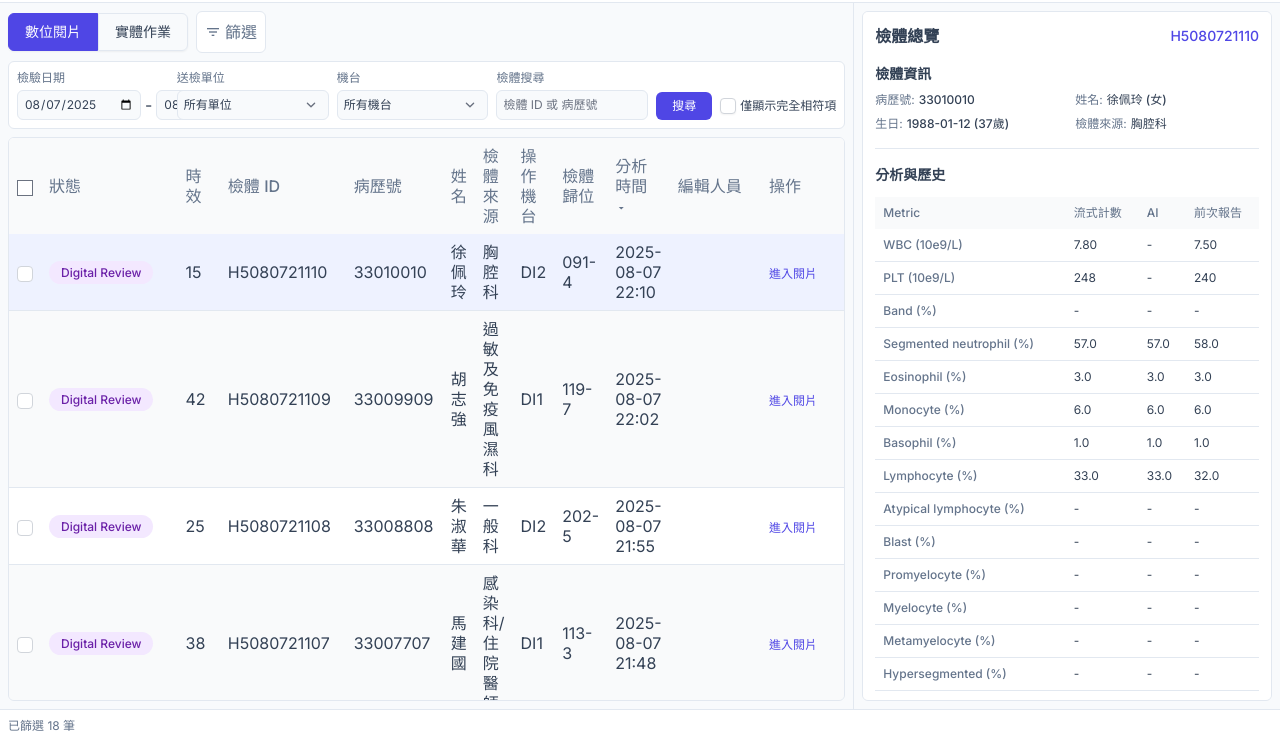
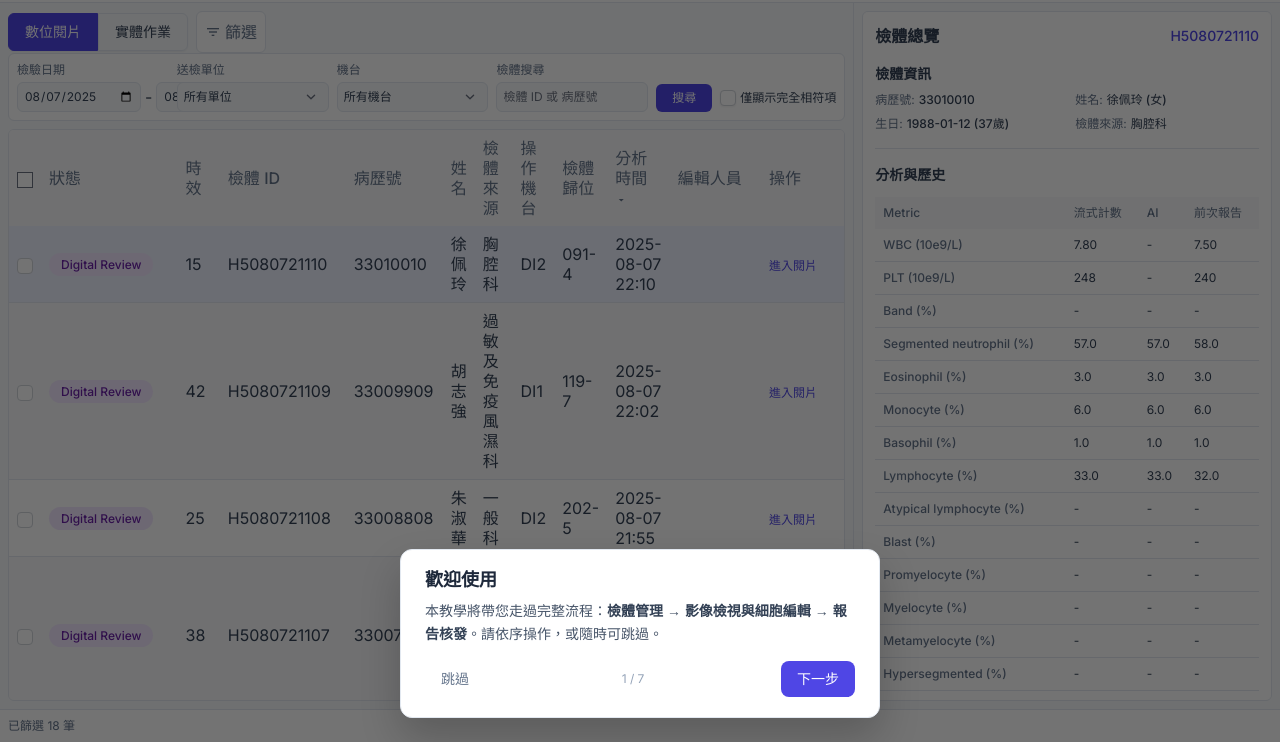
Before and after one commit to lindedeEden/blood-cell-classification-ui, a plain HTML site: page 檢體管理.html in a window 1280 px wide. Shown: the part 58-800 px from the top of the page. Drawn offline with nearby package versions, Linux system fonts and the light colour scheme.

Commit message:
新增新手教學

```diff
--- /dev/null
+++ b/assets/css/tutorial.css
@@ -0,0 +1,132 @@
+/**
+ * 血球分類軟體 - 使用者教學樣式（步驟式高亮導覽）
+ */
+.tutorial-overlay {
+  position: fixed;
+  inset: 0;
+  z-index: 9999;
+  pointer-events: none;
+  opacity: 0;
+  visibility: hidden;
+  transition: opacity 0.2s ease, visibility 0.2s ease;
+  background: transparent;
+}
+.tutorial-overlay.tutorial-visible {
+  pointer-events: auto;
+  opacity: 1;
+  visibility: visible;
+}
+
+/* 暗層在 z-index 0，spotlight 在 10000，框內會顯示在暗層上方故保持明亮 */
+.tutorial-overlay::before {
+  content: '';
+  position: absolute;
+  inset: 0;
+  background: rgba(0, 0, 0, 0.55);
+  pointer-events: auto;
+  z-index: 1;
+}
+
+/* 被框住的區塊高亮：spotlight 在暗層之上、透明無背景，框內見到底下頁面故明亮 */
+.tutorial-spotlight {
+  position: fixed;
+  display: none;
+  border: 3px solid #4F46E5;
+  border-radius: 8px;
+  background: transparent;
+  /* 內圈亮邊 + 外圈暗遮罩；框內為 spotlight 本身無遮罩，保持明亮 */
+  box-shadow: 0 0 0 4px rgba(255, 255, 255, 0.95), 0 0 0 9999px rgba(0, 0, 0, 0.55);
+  pointer-events: none;
+  z-index: 10;
+  transition: top 0.15s ease, left 0.15s ease, width 0.15s ease, height 0.15s ease;
+}
+
+.tutorial-card {
+  position: fixed;
+  bottom: 24px;
+  left: 50%;
+  transform: translateX(-50%);
+  max-width: 480px;
+  width: calc(100% - 32px);
+  background: #fff;
+  border-radius: 12px;
+  box-shadow: 0 20px 40px rgba(0, 0, 0, 0.2);
+  padding: 20px 24px;
+  z-index: 10001;
+  pointer-events: auto;
+  border: 1px solid #e2e8f0;
+}
+
+.tutorial-card-title {
+  font-size: 1.125rem;
+  font-weight: 600;
+  color: #1e293b;
+  margin-bottom: 10px;
+}
+
+.tutorial-card-body {
+  font-size: 0.875rem;
+  line-height: 1.6;
+  color: #475569;
+  margin-bottom: 16px;
+  max-height: 240px;
+  overflow-y: auto;
+}
+
+.tutorial-card-body strong {
+  color: #334155;
+}
+
+.tutorial-card-actions {
+  display: flex;
+  align-items: center;
+  justify-content: space-between;
+  gap: 12px;
+  flex-wrap: wrap;
+}
+
+.tutorial-card-nav {
+  display: flex;
+  align-items: center;
+  gap: 8px;
+}
+
+.tutorial-card-dots {
+  font-size: 0.75rem;
+  color: #94a3b8;
+}
+
+.tutorial-btn {
+  padding: 8px 16px;
+  border-radius: 8px;
+  font-size: 0.875rem;
+  font-weight: 500;
+  cursor: pointer;
+  border: none;
+  transition: background 0.15s ease;
+}
+
+.tutorial-btn-skip {
+  background: transparent;
+  color: #64748b;
+}
+.tutorial-btn-skip:hover {
+  background: #f1f5f9;
+  color: #475569;
+}
+
+.tutorial-btn-next {
+  background: #4F46E5;
+  color: #fff;
+}
+.tutorial-btn-next:hover {
+  background: #4338ca;
+}
+
+.tutorial-btn-prev {
+  background: #f1f5f9;
+  color: #475569;
+}
+.tutorial-btn-prev:hover {
+  background: #e2e8f0;
+}
--- /dev/null
+++ b/assets/js/tutorial.js
@@ -0,0 +1,239 @@
+/**
+ * 血球分類軟體 - 使用者教學（步驟式高亮導覽、跨頁）
+ * 檢體管理 → 影像檢視與細胞編輯 → 報告核發
+ */
+(function () {
+  var STORAGE_KEY_COMPLETED = 'bloodCellTutorialCompleted';
+  var STORAGE_KEY_PHASE = 'bloodCellTutorialPhase';
+  var STORAGE_KEY_STEP = 'bloodCellTutorialStep';
+
+  function getState() {
+    return {
+      completed: localStorage.getItem(STORAGE_KEY_COMPLETED) === '1',
+      phase: localStorage.getItem(STORAGE_KEY_PHASE) || '',
+      step: parseInt(localStorage.getItem(STORAGE_KEY_STEP) || '0', 10)
+    };
+  }
+
+  function setState(completed, phase, step) {
+    if (completed !== undefined) localStorage.setItem(STORAGE_KEY_COMPLETED, completed ? '1' : '');
+    if (phase !== undefined) localStorage.setItem(STORAGE_KEY_PHASE, phase);
+    if (step !== undefined) localStorage.setItem(STORAGE_KEY_STEP, String(step));
+  }
+
+  var SPECIMEN_STEPS = [
+    { selector: null, title: '歡迎使用', body: '本教學將帶您走過完整流程：<strong>檢體管理</strong> → <strong>影像檢視與細胞編輯</strong> → <strong>報告核發</strong>。請依序操作，或隨時可跳過。' },
+    { selector: '#tutorial-specimen-full', title: '檢體管理 — 整體介面', body: '本頁分為<strong>左側</strong>與<strong>右側</strong>：左側為篩選區與檢體列表，右側為檢體總覽。系統預設篩選<strong>當日檢體</strong>避免資料混雜；您可切換數位閱片／實體作業模式，並自訂篩選條件。以下依<strong>左上 → 左下 → 右上 → 右下</strong>介紹各區塊。' },
+    { selector: '#tutorial-area-tl', title: '左上：篩選與模式', body: '<strong>數位閱片／實體作業</strong>：切換工作模式。數位閱片預設顯示待閱片檢體；實體作業預設顯示需推片或實體採血管確認的檢體。<br/><strong>篩選</strong>：點擊可展開檢體狀態勾選（PLT Check、Digital Review 等），勾選自訂要顯示的狀態。<br/><strong>檢驗日期、送檢單位、機台、檢體搜尋</strong>：可依日期區間、單位、機台、檢體 ID／病歷號篩選，並用「僅顯示完全相符項」縮小範圍。' },
+    { selector: '#tutorial-specimen-list', title: '左下：檢體列表與狀態膠囊', body: '檢體列表顯示每筆檢體的資訊，包含<strong>狀態膠囊</strong>：<br/><br/>' +
+      '<strong>狀態膠囊說明：</strong><br/>' +
+      '<span class="inline-block px-2 py-0.5 rounded-full text-xs bg-blue-100 text-blue-800 mr-1">PLT Check</span> 血小板與前次差異大，需人工鏡檢。<br/>' +
+      '<span class="inline-block px-2 py-0.5 rounded-full text-xs bg-orange-100 text-orange-800 mr-1">AI Alert</span> AI 辨識達留單標準，警示關注。<br/>' +
+      '<span class="inline-block px-2 py-0.5 rounded-full text-xs bg-red-100 text-red-800 mr-1">Follow-up</span> LIS 標記需推片確認之檢體，表曾出現異常血球，需追蹤本次結果。<br/>' +
+      '<span class="inline-block px-2 py-0.5 rounded-full text-xs bg-purple-100 text-purple-800 mr-1">Digital Review</span> AI 分類無異常血球，待人工數位閱片確認。<br/>' +
+      '<span class="inline-block px-2 py-0.5 rounded-full text-xs bg-green-100 text-green-800 mr-1">Verified</span> 已簽核完成。<br/>' +
+      '<span class="inline-block px-2 py-0.5 rounded-full text-xs bg-gray-200 text-gray-800 mr-1">Locked</span> 已鎖定，有其他使用者正在編輯。' },
+    { selector: '#tutorial-sidebar-header', title: '右上：檢體總覽標題', body: '右側上方顯示<strong>檢體總覽</strong>標題與目前選取檢體的 ID。點選左側列表任一列後，此區會對應顯示該筆檢體。' },
+    { selector: '#tutorial-sidebar-body', title: '右下：檢體資訊與分析', body: '右側下方顯示選取檢體的<strong>檢體資訊</strong>（病歷號、姓名、科別等）與<strong>分析與歷史報告</strong>（流式計數、AI、前次報告）。未選取時會提示「請從左側列表點選一筆檢體，或雙擊進入閱片」。' },
+    { selector: '#specimen-tbody', title: '進入下一階段', body: '請<strong>雙擊任一檢體列</strong>，或先點選一列後點該列右側的<strong>「進入閱片」</strong>按鈕，即可進入影像檢視與細胞編輯頁面，教學將在該頁繼續。' }
+  ];
+
+  var IMAGE_STEPS = [
+    { selector: null, title: '影像檢視 — 整體介面', body: '本頁分為<strong>左側</strong>與<strong>右側</strong>：左側為檢體資訊、狀態、搜尋與分析表；右側為細胞圖卡與工具列。以下依<strong>左上 → 左下 → 右上 → 右下</strong>介紹各區塊。' },
+    { selector: '#tutorial-image-tl', title: '左上：導航與狀態', body: '<strong>返回列表</strong>：回到檢體管理。<br/><strong>檢體 ID</strong>：目前檢體編號。<br/><strong>狀態膠囊</strong>：該檢體的狀態膠囊。<br/><strong>Add Flag</strong>：醫檢師可手動為整筆檢體新增狀態標記（當人工發現 AI 未辨識到異常時使用），勾選後寫入檢體。<br/><strong>搜尋、上一筆／下一筆</strong>：切換檢體。' },
+    { selector: '#tutorial-image-bl', title: '左下：檢體資訊與分析', body: '<strong>檢體資訊</strong>：可展開／收合，顯示病歷號、科別、機台、歸位等。<br/><strong>分析與歷史報告</strong>：流式計數、AI、前次報告等數據表格，異常值會以紅色標示。異常標準參照林口長庚醫院留單標準。' },
+    { selector: '#tutorial-image-tr', title: '右上：工具列', body: '<strong>檢視進度</strong>：進度條顯示目前閱片完成度。<br/><strong>縮放</strong>：50%～200% 調整細胞圖卡大小。<br/><strong>儲存並核發報告</strong>：編輯完成且達標後，點擊可開啟報告核發畫面。' },
+    { selector: '#main-cell-groups', title: '右下：細胞區塊', body: '依分類群組顯示細胞圖卡（Segmented、Lymphocyte、Blast 等）。<br/><strong>選取</strong>：單選（左鍵）、多選（Ctrl + 左鍵）、範圍選（Shift + 左鍵，限同一群組）、單手模式（按住右鍵 + 左鍵點多顆 → 放開右鍵開選單）。<br/><strong>編輯</strong>：右鍵選單「移至某分類」或拖曳到另一群組，可批次改分類。' },
+    { selector: '#btn-save-report', title: '進入報告核發', body: '編輯完成且無未分類細胞、檢視進度達標後，點擊<strong>「儲存並核發報告」</strong>會開啟報告核發畫面。請點擊此按鈕繼續教學。' }
+  ];
+
+  var REPORT_STEPS = [
+    { selector: null, title: '報告核發 — 整體介面', body: '本頁用於確認數據後簽核。依<strong>左上 → 左下 → 右上 → 右下</strong>：左上為標題與風險、左下為 WBC 表、右上為病患資訊、右下為其他發現與 CBC。底部為簽核按鈕。' },
+    { selector: '#tutorial-report-tl', title: '左上：標題與風險橫幅', body: '<strong>檢體編號與狀態膠囊</strong>：目前檢體與其狀態膠囊。<br/><strong>風險橫幅</strong>：依留單條件顯示紅（需留單）／黃（異常未達留單）／綠（正常）。' },
+    { selector: '#tutorial-report-bl', title: '左下：血球分類計數 (WBC)', body: '表格依細胞類型列出<strong>流式計數、AI、人員編輯、前次報告</strong>等數據。人員編輯欄為藍底標示。' },
+    { selector: '#tutorial-report-tr', title: '右上：病患資訊', body: '顯示檢體編號、病歷號、姓名（性別）、生日（年齡）、檢體來源、機台、檢體歸位等。' },
+    { selector: '#tutorial-report-br', title: '右下：其他發現與 CBC', body: '<strong>其他發現</strong>：NRBC、Giant PLT、Megakaryocyte、Smudge cell、Artefact 等。<br/><strong>CBC 數值</strong>：WBC、RBC、Hb、HCT、MCV、MCH、MCHC、PLT。' },
+    { selector: '#confirm-btn', title: '確認並簽核', body: '確認數據無誤後，點擊<strong>「確認並簽核」</strong>。該檢體會標記為已完成，Digital Review 會變為綠色打勾，並關閉報告視窗、導回檢體管理。' },
+    { selector: null, title: '教學完成', body: '您已完成完整流程教學。之後可從檢體管理頁頂部<strong>「使用教學」</strong>隨時重新觀看。祝您使用順利。' }
+  ];
+
+  function getStepsForPage(page) {
+    if (page === 'specimen') return SPECIMEN_STEPS;
+    if (page === 'image') return IMAGE_STEPS;
+    if (page === 'report') return REPORT_STEPS;
+    return [];
+  }
+
+  var overlay = null;
+  var spotlight = null;
+  var card = null;
+
+  function createOverlay() {
+    if (overlay) return overlay;
+    overlay = document.createElement('div');
+    overlay.id = 'tutorial-overlay';
+    overlay.className = 'tutorial-overlay';
+    spotlight = document.createElement('div');
+    spotlight.id = 'tutorial-spotlight';
+    spotlight.className = 'tutorial-spotlight';
+    card = document.createElement('div');
+    card.id = 'tutorial-card';
+    card.className = 'tutorial-card';
+    card.innerHTML = '<div class="tutorial-card-title"></div><div class="tutorial-card-body"></div><div class="tutorial-card-actions"><button type="button" class="tutorial-btn tutorial-btn-skip">跳過</button><span class="tutorial-card-dots"></span><div class="tutorial-card-nav"><button type="button" class="tutorial-btn tutorial-btn-prev">上一步</button><button type="button" class="tutorial-btn tutorial-btn-next">下一步</button></div></div>';
+    overlay.appendChild(spotlight);
+    overlay.appendChild(card);
+    document.body.appendChild(overlay);
+    return overlay;
+  }
+
+  function getRect(el) {
+    if (!el) return null;
+    var r = el.getBoundingClientRect();
+    return { top: r.top + window.scrollY, left: r.left + window.scrollX, width: r.width, height: r.height };
+  }
+
+  function positionSpotlight(selector, container) {
+    var doc = container && container.ownerDocument ? container.ownerDocument : document;
+    var root = doc.body;
+    if (!spotlight) return;
+    if (!selector) {
+      spotlight.style.display = 'none';
+      return;
+    }
+    var el = root.querySelector(selector);
+    if (!el) {
+      spotlight.style.display = 'none';
+      return;
+    }
+    var r = el.getBoundingClientRect();
+    spotlight.style.display = 'block';
+    spotlight.style.top = r.top + 'px';
+    spotlight.style.left = r.left + 'px';
+    spotlight.style.width = r.width + 'px';
+    spotlight.style.height = r.height + 'px';
+  }
+
+  function showStep(page, index, fromHelp) {
+    var steps = getStepsForPage(page);
+    if (index >= steps.length) {
+      if (page === 'specimen') {
+        setState(undefined, 'image', 0);
+        closeTutorial();
+        return;
+      }
+      if (page === 'image') {
+        setState(undefined, 'report', 0);
+        closeTutorial();
+        return;
+      }
+      if (page === 'report') {
+        setState(true, '', 0);
+        closeTutorial();
+        return;
+      }
+      closeTutorial();
+      return;
+    }
+    var step = steps[index];
+    setState(undefined, page, index);
+    createOverlay();
+    overlay.classList.add('tutorial-visible');
+    var titleEl = card.querySelector('.tutorial-card-title');
+    var bodyEl = card.querySelector('.tutorial-card-body');
+    var nextBtn = card.querySelector('.tutorial-btn-next');
+    var prevBtn = card.querySelector('.tutorial-btn-prev');
+    var skipBtn = card.querySelector('.tutorial-btn-skip');
+    var dotsEl = card.querySelector('.tutorial-card-dots');
+    titleEl.textContent = step.title;
+    bodyEl.innerHTML = step.body;
+    var isLast = index === steps.length - 1;
+    nextBtn.textContent = isLast ? '完成' : '下一步';
+    prevBtn.style.display = index === 0 ? 'none' : 'inline-flex';
+    skipBtn.style.display = fromHelp ? 'none' : 'inline-flex';
+    dotsEl.textContent = (index + 1) + ' / ' + steps.length;
+    positionSpotlight(step.selector, document);
+    prevBtn.onclick = function () { showStep(page, index - 1, fromHelp); };
+    nextBtn.onclick = function () {
+      if (isLast && page === 'specimen') {
+        setState(undefined, 'image', 0);
+        closeTutorial();
+        return;
+      }
+      if (isLast && page === 'image') {
+        setState(undefined, 'report', 0);
+        closeTutorial();
+        return;
+      }
+      if (isLast && page === 'report') {
+        setState(true, '', 0);
+        closeTutorial();
+        return;
+      }
+      showStep(page, index + 1, fromHelp);
+    };
+    skipBtn.onclick = function () {
+      setState(true, '', 0);
+      closeTutorial();
+    };
+  }
+
+  function closeTutorial() {
+    if (overlay) {
+      overlay.classList.remove('tutorial-visible');
+    }
+  }
+
+  function startSpecimenTutorial(fromHelp) {
+    fromHelp = !!fromHelp;
+    showStep('specimen', 0, fromHelp);
+  }
+
+  function startImageTutorial(fromHelp) {
+    fromHelp = !!fromHelp;
+    showStep('image', 0, fromHelp);
+  }
+
+  function startReportTutorial(fromHelp) {
+    fromHelp = !!fromHelp;
+    showStep('report', 0, fromHelp);
+  }
+
+  function runOnSpecimenPage() {
+    var state = getState();
+    if (state.completed && !state.phase) return;
+    var fromHelp = typeof window.startTutorialFromHelp !== 'undefined' && window.startTutorialFromHelp;
+    if (state.phase === 'image' || state.phase === 'report') return;
+    if (state.phase === 'specimen' || state.phase === '') {
+      if (!fromHelp && state.completed) return;
+      if (fromHelp) {
+        startSpecimenTutorial(true);
+        return;
+      }
+      startSpecimenTutorial(false);
+    }
+  }
+
+  function runOnImagePage() {
+    var state = getState();
+    if (state.phase !== 'image') return;
+    startImageTutorial(false);
+  }
+
+  function runOnReportPage() {
+    var state = getState();
+    if (state.phase !== 'report') return;
+    startReportTutorial(false);
+  }
+
+  window.Tutorial = {
+    getState: getState,
+    setState: setState,
+    startSpecimen: startSpecimenTutorial,
+    startImage: startImageTutorial,
+    startReport: startReportTutorial,
+    close: closeTutorial,
+    runOnSpecimenPage: runOnSpecimenPage,
+    runOnImagePage: runOnImagePage,
+    runOnReportPage: runOnReportPage
+  };
+})();
--- a/報告核發.html
+++ b/報告核發.html
@@ -36,10 +36,12 @@
         }
         .tabular { font-variant-numeric: tabular-nums; }
 </style>
+<link rel="stylesheet" href="assets/css/tutorial.css"/>
 </head>
 <body class="bg-background-light font-display h-screen flex items-center justify-center overflow-hidden p-2">
 <div class="modal-backdrop fixed inset-0 z-50 flex items-center justify-center p-2">
 <div class="bg-white w-full max-w-[1150px] h-auto max-h-[98vh] overflow-hidden rounded-xl shadow-2xl flex flex-col border border-zinc-200">
+<div id="tutorial-report-tl">
 <div class="flex items-center justify-between px-6 py-3 border-b border-zinc-100 shrink-0">
 <div class="flex items-center gap-3">
 <h1 id="report-specimen-id" class="text-[#101619] text-xl font-black leading-tight tracking-tight tabular-nums"></h1>
@@ -55,8 +57,9 @@
 <h2 id="risk-text" class="text-md font-bold leading-tight tracking-tight text-[#101619]">風險評估載入中…</h2>
 </div>
 </div>
+</div>
 <div class="flex-1 overflow-hidden p-4 grid grid-cols-1 md:grid-cols-12 gap-5 min-h-0">
-<div class="md:col-span-7 flex flex-col gap-2 h-full overflow-hidden">
+<div id="tutorial-report-bl" class="md:col-span-7 flex flex-col gap-2 h-full overflow-hidden">
 <div class="flex items-center justify-between shrink-0">
 <h3 class="text-[#101619] dark:text-zinc-200 text-[11px] font-bold uppercase tracking-[0.15em] flex items-center gap-2">
 <span class="material-symbols-outlined text-primary text-lg">science</span>
@@ -82,7 +85,7 @@
 </div>
 </div>
 <div class="md:col-span-5 flex flex-col gap-4 overflow-y-auto">
-<div class="flex flex-col gap-2 shrink-0">
+<div id="tutorial-report-tr" class="flex flex-col gap-2 shrink-0">
 <h3 class="text-[#101619] dark:text-zinc-200 text-[11px] font-bold flex items-center gap-2 uppercase tracking-wide">
 <span class="material-symbols-outlined text-primary text-lg">patient_list</span>
                             病患資訊
@@ -120,6 +123,7 @@
 </div>
 </div>
 </div>
+<div id="tutorial-report-br" class="flex flex-col gap-4">
 <div class="flex flex-col gap-2 shrink-0">
 <h3 class="text-[#101619] dark:text-zinc-200 text-[11px] font-bold flex items-center gap-2 uppercase tracking-wide">
 <span class="material-symbols-outlined text-primary text-lg">magnification_small</span>
@@ -185,6 +189,7 @@
 </div>
 </div>
 </div>
+</div>
 <div class="px-6 py-4 bg-zinc-50 dark:bg-zinc-800/50 border-t border-zinc-200 dark:border-zinc-800 flex items-center justify-between shrink-0">
 <div class="flex items-center gap-2">
 <span class="material-symbols-outlined text-zinc-400 text-[20px]">account_circle</span>
@@ -212,5 +217,11 @@
 </div>
 <script src="assets/data/database.js"></script>
 <script src="assets/js/common.js"></script>
+<script src="assets/js/tutorial.js"></script>
 <script src="assets/js/report-issue.js?v=20260302c"></script>
+<script>
+(function () {
+  if (window.Tutorial) setTimeout(function () { Tutorial.runOnReportPage(); }, 200);
+})();
+</script>
 </body></html>
--- a/檢體管理.html
+++ b/檢體管理.html
@@ -31,6 +31,7 @@
     };
   </script>
   <link rel="stylesheet" href="assets/css/common.css"/>
+  <link rel="stylesheet" href="assets/css/tutorial.css"/>
 </head>
 <body class="bg-background-light text-text-light text-sm font-size-normal" id="body-font-scale">
   <div class="flex flex-col h-screen">
@@ -42,6 +43,7 @@
           <a class="hover:text-primary" href="#">檔案(F)</a>
           <a class="hover:text-primary" href="#">工具(T)</a>
           <a class="hover:text-primary" href="#">說明(H)</a>
+          <button type="button" class="hover:text-primary focus:outline-none bg-transparent border-0 cursor-pointer text-inherit" id="btn-tutorial" title="使用教學">使用教學</button>
         </div>
       </div>
       <div class="flex items-center space-x-2">
@@ -52,10 +54,11 @@
       </div>
     </header>
 
-    <div class="flex flex-grow overflow-hidden">
+    <div class="flex flex-grow overflow-hidden" id="tutorial-specimen-full">
       <main class="flex-grow flex flex-col p-2 space-y-2">
+        <div id="tutorial-area-tl">
         <div class="flex flex-wrap items-center gap-4">
-          <div class="flex items-center space-x-2">
+          <div class="flex items-center space-x-2" id="tutorial-mode-tabs">
             <div class="inline-flex rounded-md shadow-sm" role="group">
               <button type="button" class="mode-tab px-4 py-2 text-sm font-medium border rounded-l-md" data-mode="digital" id="tab-digital">數位閱片</button>
               <button type="button" class="mode-tab px-4 py-2 text-sm font-medium border border-border-light rounded-r-md hover:bg-gray-100" data-mode="entity" id="tab-entity">實體作業</button>
@@ -79,7 +82,7 @@
           </div>
         </div>
 
-        <div class="bg-surface-light p-2 rounded-md border border-border-light">
+        <div class="bg-surface-light p-2 rounded-md border border-border-light" id="tutorial-filter-row">
           <div class="flex items-end flex-wrap gap-2">
             <div class="flex-1 min-w-[120px]">
               <label class="block text-xs font-medium text-text-muted-light" for="analysis-date-start">檢驗日期</label>
@@ -114,8 +117,9 @@
             </div>
           </div>
         </div>
+        </div>
 
-        <div class="flex-grow overflow-auto bg-surface-light rounded-md border border-border-light">
+        <div class="flex-grow overflow-auto bg-surface-light rounded-md border border-border-light" id="tutorial-specimen-list">
           <table class="w-full text-left">
             <thead class="sticky top-0 bg-gray-50 z-10">
               <tr>
@@ -138,13 +142,14 @@
         </div>
       </main>
 
-      <aside class="w-1/3 flex-shrink-0 flex flex-col p-2 border-l border-border-light bg-background-light min-w-[280px]">
+      <aside class="w-1/3 flex-shrink-0 flex flex-col p-2 border-l border-border-light bg-background-light min-w-[280px]" id="tutorial-sidebar-overview">
         <div class="bg-surface-light p-3 rounded-md border border-border-light flex-grow flex flex-col overflow-y-auto">
-          <div class="flex-shrink-0">
+          <div class="flex-shrink-0" id="tutorial-sidebar-header">
             <div class="flex justify-between items-center mb-4">
               <h3 class="text-base font-semibold">檢體總覽</h3>
               <span class="text-sm font-medium text-primary" id="sidebar-specimen-id">-</span>
             </div>
+            <div id="tutorial-sidebar-body">
             <div id="sidebar-placeholder" class="text-text-muted-light text-sm py-4">
               請從左側列表點選一筆檢體，或雙擊進入閱片。
             </div>
@@ -170,6 +175,7 @@
                 </div>
               </div>
             </div>
+            </div>
           </div>
         </div>
       </aside>
@@ -182,6 +188,7 @@
 
   <script src="assets/data/database.js"></script>
   <script src="assets/js/common.js"></script>
+  <script src="assets/js/tutorial.js"></script>
   <script>
     (function () {
       var currentSpecimenId = null;
@@ -533,6 +540,12 @@
       updateSortUI();
       renderTable();
       if (filteredList.length) selectRow(filteredList[0].id);
+
+      if (window.Tutorial) {
+        Tutorial.runOnSpecimenPage();
+        var btnTutorial = document.getElementById('btn-tutorial');
+        if (btnTutorial) btnTutorial.addEventListener('click', function () { Tutorial.startSpecimen(true); });
+      }
     })();
   </script>
 </body>
```
Also changed, not shown: 影像檢視與細胞編輯.html (+8 -1 lines).
